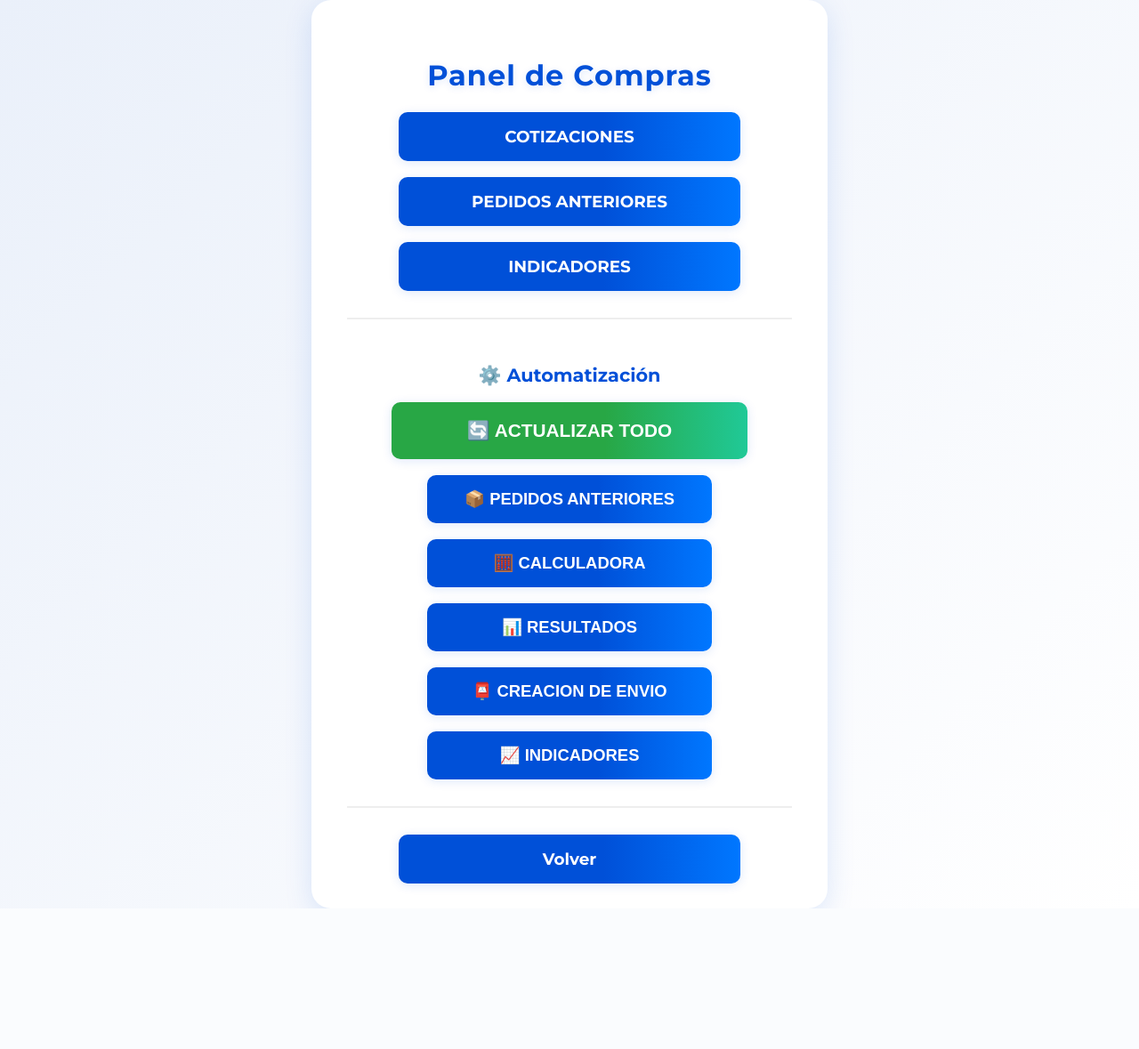
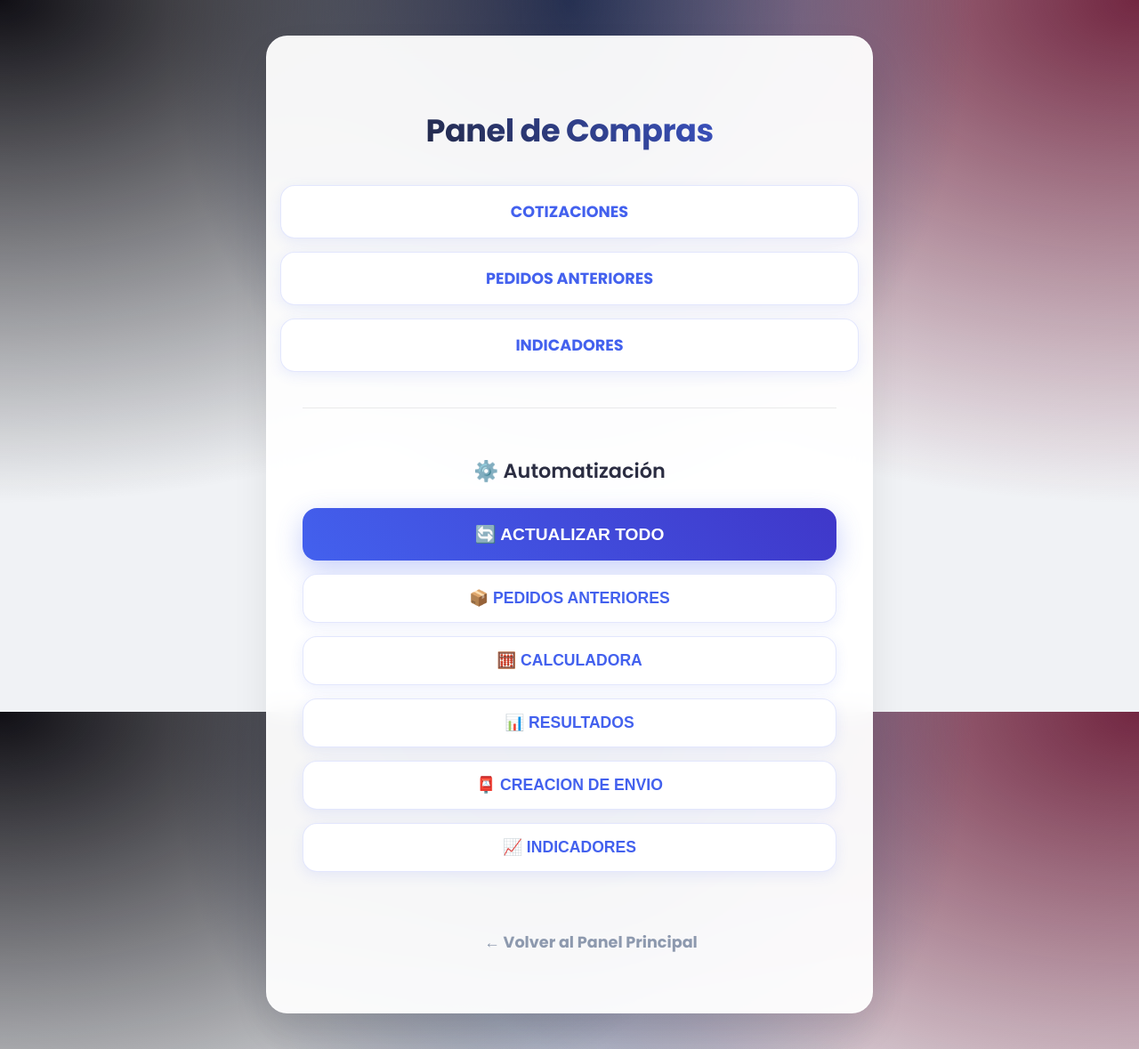
Before and after one commit to luisgarciau03-art/Supratech, a Flask app: page /compras in a window 1280 px wide. Shown: the whole page at 89% size. Before the commit the page ends 1021 px from the top, so only its background shows below. Run offline with Flask 3, Linux system fonts and the light colour scheme.

Commit message:
SUPRATECHWEB

```diff
--- a/templates/compras.html
+++ b/templates/compras.html
@@ -2,145 +2,185 @@
 <html>
 <head>
   <title>Panel de Compras</title>
-  <link href="https://fonts.googleapis.com/css?family=Montserrat:400,700&display=swap" rel="stylesheet">
+  <link href="https://fonts.googleapis.com/css2?family=Poppins:wght@300;400;500;600;700&display=swap" rel="stylesheet">
   <style>
+    :root {
+      --primary-color: #4361ee;
+      --secondary-color: #3f37c9;
+      --text-dark: #2b2d42;
+      --text-light: #8d99ae;
+      --card-bg: rgba(255, 255, 255, 0.95);
+      --shadow: 0 20px 40px rgba(0, 0, 0, 0.08);
+    }
+
     body {
-      background: linear-gradient(135deg, #eaf0fa 0%, #ffffff 100%);
-      font-family: 'Montserrat', Arial, sans-serif;
+      background-color: #f0f2f5;
+      background-image:
+        radial-gradient(at 0% 0%, hsla(253,16%,7%,1) 0, transparent 50%),
+        radial-gradient(at 50% 0%, hsla(225,39%,30%,1) 0, transparent 50%),
+        radial-gradient(at 100% 0%, hsla(339,49%,30%,1) 0, transparent 50%);
+      background-attachment: fixed;
+      font-family: 'Poppins', sans-serif;
       margin: 0;
-      padding: 0;
-      color: #222;
+      padding: 40px 20px;
       min-height: 100vh;
+      color: var(--text-dark);
       display: flex;
       align-items: center;
       justify-content: center;
     }
+
     .panel-card {
-      background: #fff;
-      border-radius: 22px;
-      box-shadow: 0 8px 32px #0050d822;
-      max-width: 500px;
-      width: 98vw;
-      margin: 0 auto;
-      padding: 38px 40px 28px 40px;
-      transition: box-shadow 0.3s;
-      animation: fadeInCard 1.1s cubic-bezier(.68,-0.55,.27,1.55) 1;
+      width: 100%;
+      max-width: 600px;
+      background: var(--card-bg);
+      backdrop-filter: blur(12px);
+      -webkit-backdrop-filter: blur(12px);
+      padding: 50px 40px;
+      border-radius: 24px;
+      box-shadow: var(--shadow);
+      animation: slideUp 0.8s cubic-bezier(0.16, 1, 0.3, 1);
+      border: 1px solid rgba(255, 255, 255, 0.6);
       text-align: center;
     }
-    @keyframes fadeInCard {
-      0% { opacity: 0; transform: translateY(40px) scale(0.98); }
-      60% { opacity: 1; transform: translateY(-8px) scale(1.03); }
-      100% { opacity: 1; transform: translateY(0) scale(1); }
+
+    @keyframes slideUp {
+      from { opacity: 0; transform: translateY(40px); }
+      to { opacity: 1; transform: translateY(0); }
     }
+
     h2 {
-      color: #0050d8;
-      font-size: 2em;
+      color: #1a1a1a;
+      font-size: 2.2em;
+      margin-bottom: 35px;
       font-weight: 700;
-      margin-bottom: 22px;
-      letter-spacing: 1px;
-      text-shadow: 0 2px 8px #0050d822;
+      background: linear-gradient(45deg, #1a1a1a, #4361ee);
+      -webkit-background-clip: text;
+      -webkit-text-fill-color: transparent;
+      letter-spacing: -0.5px;
     }
+
     .panel-links {
-      margin-top: 18px;
       display: flex;
       flex-direction: column;
-      gap: 18px;
+      gap: 15px;
       align-items: center;
+      width: 100%;
     }
+
     .panel-link {
-      background: linear-gradient(90deg, #0050d8 60%, #0077ff 100%);
-      color: #fff;
+      background: white;
+      color: var(--primary-color);
+      text-decoration: none;
+      padding: 16px 24px;
+      border-radius: 16px;
+      font-weight: 700;
+      transition: all 0.3s ease;
+      box-shadow: 0 4px 15px rgba(67, 97, 238, 0.1);
+      display: flex;
+      align-items: center;
+      justify-content: center;
+      width: 100%;
+      font-size: 1.1em;
+      border: 1px solid rgba(67, 97, 238, 0.15);
+      cursor: pointer;
+    }
+
+    .panel-link:hover {
+      transform: translateY(-3px);
+      box-shadow: 0 8px 25px rgba(67, 97, 238, 0.25);
+      background: var(--primary-color);
+      color: white;
+      border-color: var(--primary-color);
+    }
+
+    .panel-link.big-btn {
+      background: linear-gradient(45deg, #4361ee, #3f37c9);
+      color: white;
+      font-size: 1.2em;
+      padding: 18px;
       border: none;
-      border-radius: 10px;
-      padding: 16px 32px;
-      font-size: 1.15em;
-      font-weight: 700;
-      cursor: pointer;
-      box-shadow: 0 2px 12px #0050d822;
-      text-decoration: none;
-      transition: background 0.2s, box-shadow 0.2s, transform 0.2s;
-      display: inline-block;
-      width: 80%;
-      max-width: 320px;
-      text-align: center;
+      box-shadow: 0 10px 30px rgba(67, 97, 238, 0.3);
     }
-    .panel-link:hover {
-      background: linear-gradient(90deg, #0077ff 60%, #0050d8 100%);
-      box-shadow: 0 6px 24px #0050d822;
-      transform: scale(1.07);
+
+    .panel-link.big-btn:hover {
+      background: linear-gradient(45deg, #3f37c9, #4361ee);
+      box-shadow: 0 15px 40px rgba(67, 97, 238, 0.4);
     }
-    .panel-link.big-btn {
-      background: linear-gradient(90deg, #28a745 60%, #20c997 100%);
-      font-size: 1.3em;
-      padding: 20px 40px;
-      max-width: 400px;
+
+    .automation-section {
+      margin-top: 40px;
+      padding-top: 30px;
+      border-top: 1px solid rgba(0,0,0,0.08);
     }
-    .panel-link.big-btn:hover {
-      background: linear-gradient(90deg, #20c997 60%, #28a745 100%);
+
+    .automation-section h3 {
+      color: var(--text-dark);
+      font-size: 1.4em;
+      margin-bottom: 25px;
+      font-weight: 600;
     }
-    .automation-section {
-      margin-top: 30px;
-      padding-top: 30px;
-      border-top: 2px solid #eee;
-    }
-    .automation-section h3 {
-      color: #0050d8;
-      font-size: 1.3em;
-      margin-bottom: 15px;
-    }
+
     .status-message {
-      margin-top: 20px;
+      margin-top: 25px;
       padding: 15px;
-      border-radius: 10px;
+      border-radius: 12px;
       display: none;
       text-align: center;
-      font-weight: 600;
+      font-weight: 500;
+      font-size: 0.95em;
     }
+
     .status-message.info {
-      background: #d1ecf1;
-      color: #0c5460;
-      display: block;
+      background: rgba(67, 97, 238, 0.1);
+      color: var(--primary-color);
+      border: 1px solid rgba(67, 97, 238, 0.2);
     }
+
     .status-message.success {
-      background: #d4edda;
-      color: #155724;
-      display: block;
+      background: rgba(40, 167, 69, 0.1);
+      color: #28a745;
+      border: 1px solid rgba(40, 167, 69, 0.2);
     }
+
     .status-message.error {
-      background: #f8d7da;
-      color: #721c24;
-      display: block;
+      background: rgba(220, 53, 69, 0.1);
+      color: #dc3545;
+      border: 1px solid rgba(220, 53, 69, 0.2);
     }
+
     .progress-bar {
       width: 100%;
-      height: 25px;
-      background: #eee;
+      height: 24px;
+      background: #f1f3f5;
       border-radius: 12px;
       overflow: hidden;
-      margin-top: 15px;
+      margin-top: 20px;
       display: none;
+      box-shadow: inset 0 2px 4px rgba(0,0,0,0.05);
     }
+
     .progress-bar.active {
       display: block;
     }
+
     .progress-fill {
       height: 100%;
-      background: linear-gradient(90deg, #0050d8 60%, #0077ff 100%);
+      background: linear-gradient(90deg, var(--primary-color), var(--secondary-color));
       transition: width 0.3s ease;
       display: flex;
       align-items: center;
       justify-content: center;
       color: white;
       font-weight: 600;
-      font-size: 0.9em;
+      font-size: 0.8em;
     }
+
     @media (max-width: 500px) {
       .panel-card {
-        padding: 18px 6px 18px 6px;
-        max-width: 99vw;
+        padding: 30px 20px;
       }
       h2 { font-size: 1.3em; }
-      .panel-link { padding: 12px 10px; font-size: 1em; }
     }
   </style>
 </head>
@@ -171,8 +211,8 @@
       </div>
     </div>
 
-    <div class="automation-section">
-      <a class="panel-link" href="/panel">Volver</a>
+    <div class="automation-section" style="border-top: none; padding-top: 10px;">
+      <a class="panel-link" href="/panel" style="background: transparent; border: none; box-shadow: none; color: var(--text-light);">← Volver al Panel Principal</a>
     </div>
   </div>
 
```
Also changed, not shown: templates/Cotizaciones.html (+13 -18 lines), templates/indicadores.html (+17 -2 lines).
